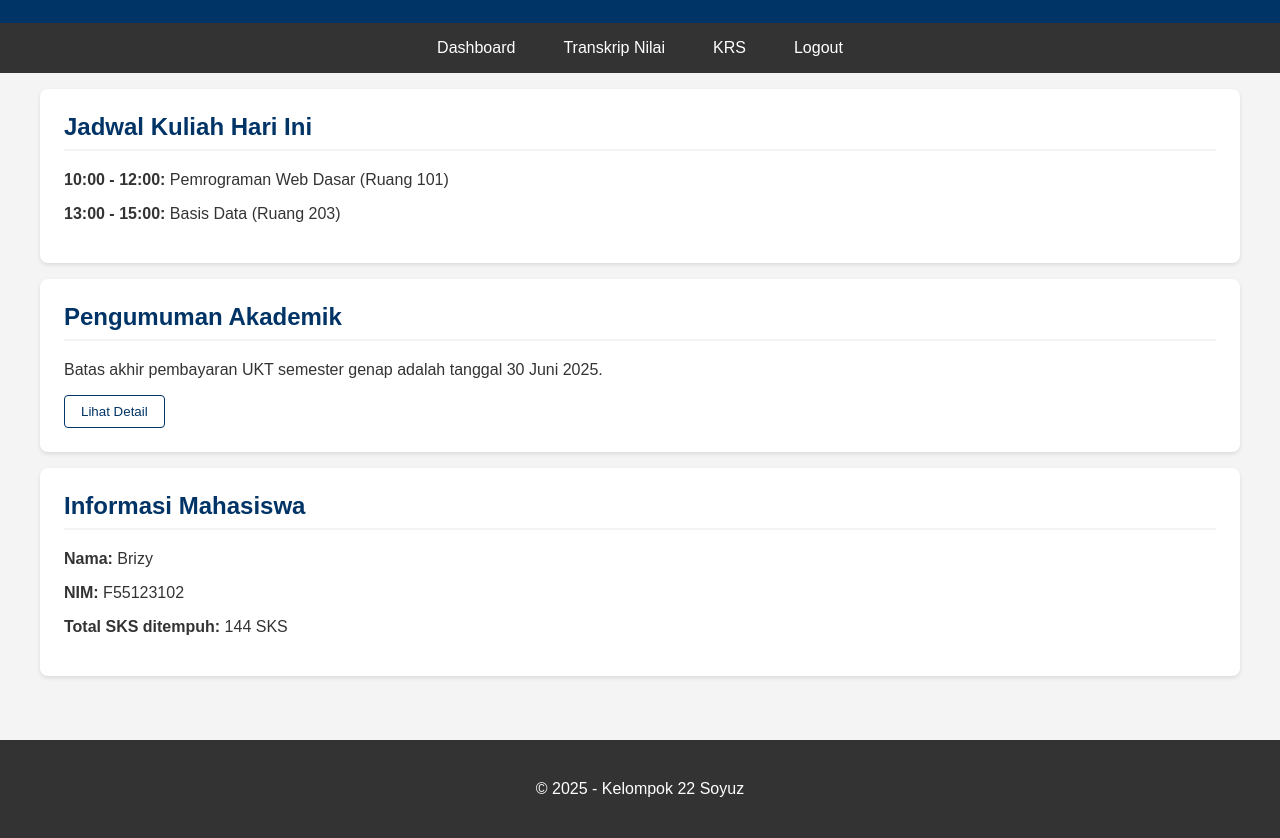
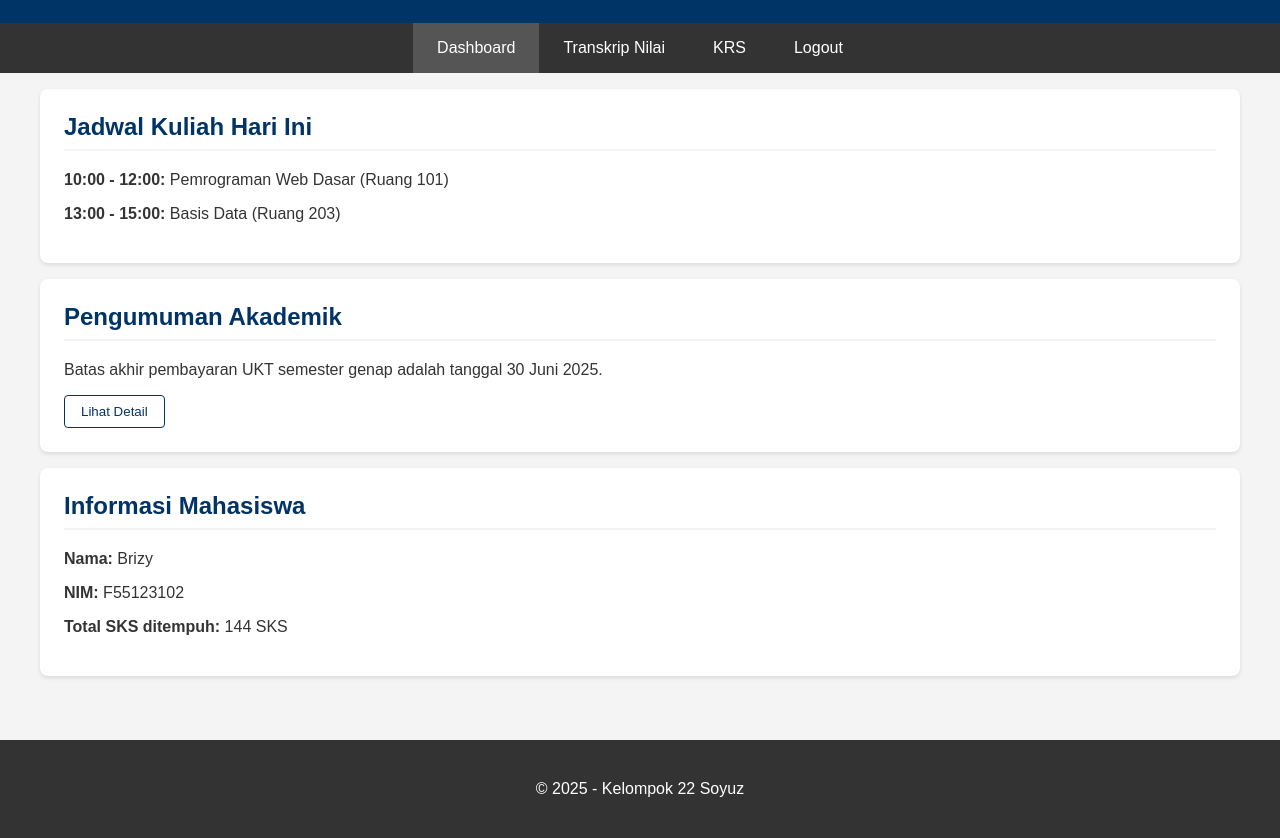
Before and after one commit to brynjuan/PT, a plain HTML site: page dashboard.html in a window 1280 px wide. Shown: the part 89-927 px from the top of the page. Drawn offline with Linux system fonts and the light colour scheme.

Commit message:
update/fix tipis"

```diff
--- a/dashboard.html
+++ b/dashboard.html
@@ -13,7 +13,7 @@
 
 <nav class="main-nav">
     <ul>
-        <li><a href="dashboard.html">Dashboard</a></li>
+        <li><a href="dashboard.html" class="active">Dashboard</a></li>
         <li><a href="transkrip.html">Transkrip Nilai</a></li>
         <li><a href="krs.html">KRS</a></li>
         <li><a href="index.html">Logout</a></li>
```
Also changed, not shown: transkrip.html (+1 -1 lines).
